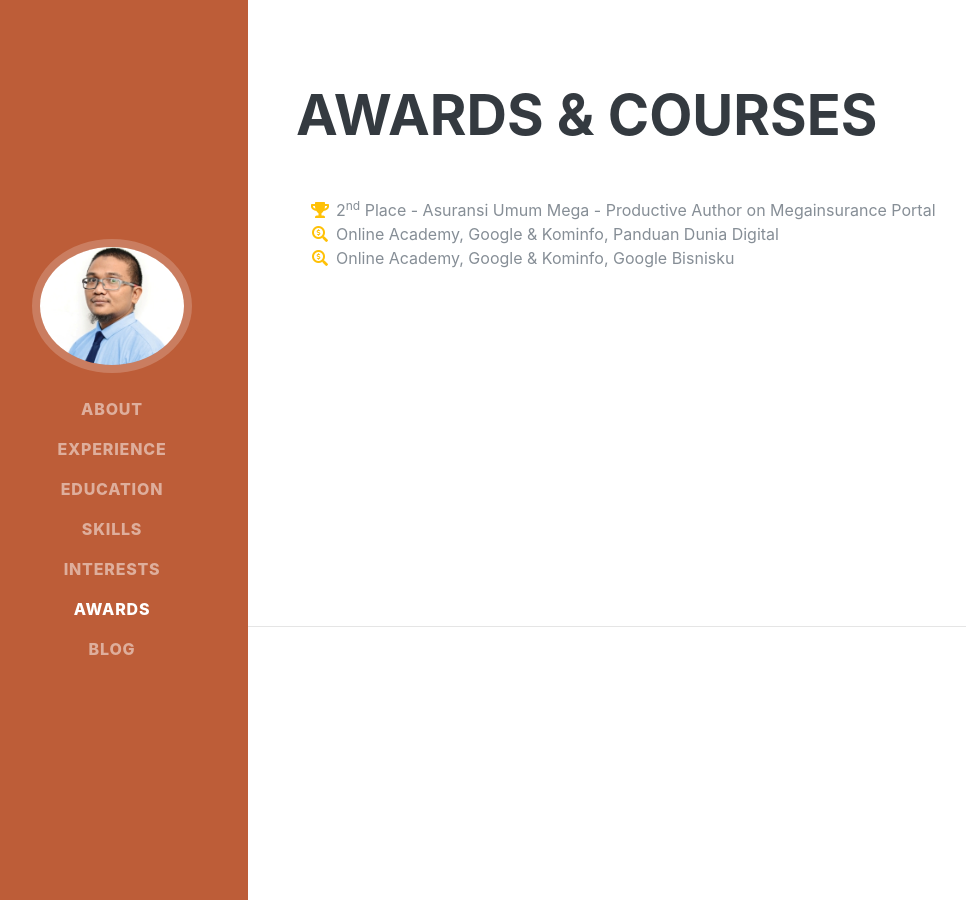
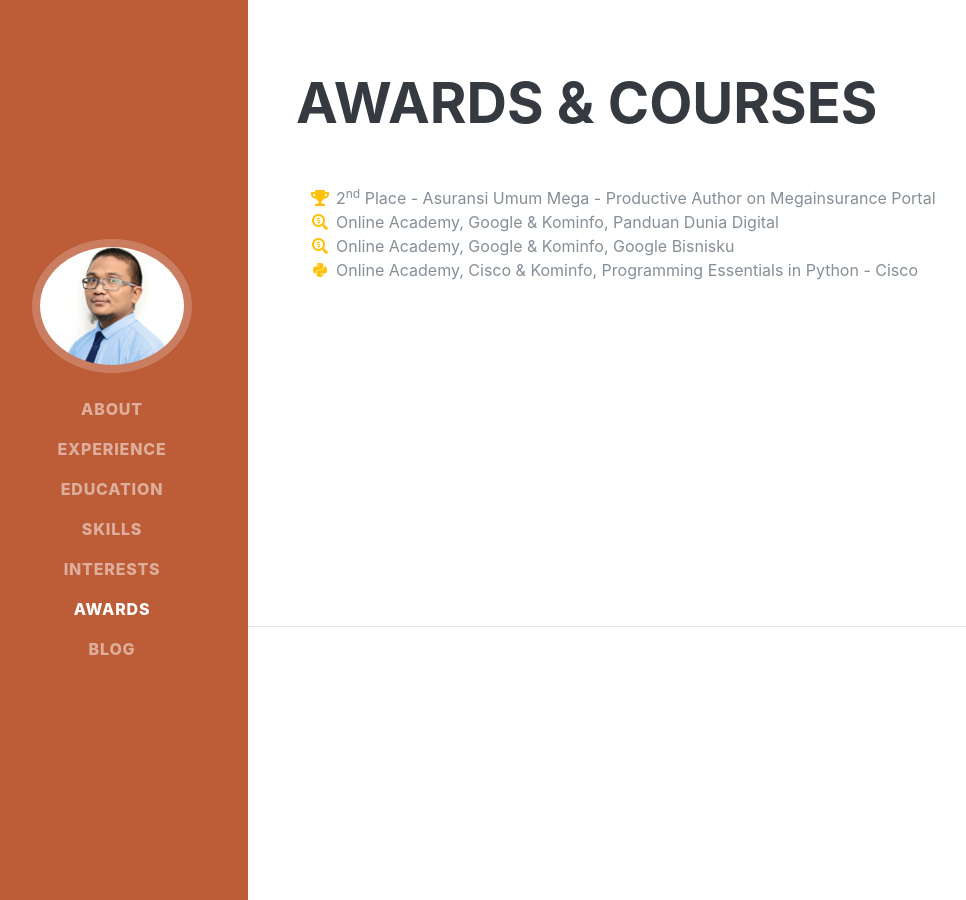
Before and after one commit to kandra-id/kandra-id.github-io, a Jekyll site: the page built from index.html, in a window 1280 px wide and 900 px high, scrolled down 4779 px. Shown: the whole window, without its empty margins (24-990 px from the left). Built offline with Jekyll 4.4.1, drawn with Linux system fonts in a browser that asks for light colours; some web fonts are replaced.

Commit message:
Update default.html

```diff
--- a/_layouts/default.html
+++ b/_layouts/default.html
@@ -118,6 +118,9 @@
           <li class="list-inline-item">
           <i class="fab fa-blogger-b"></i>
             </li>
+          <li class="list-inline-item">
+            <i class="fab fa-python"></i>
+          </li>
         </ul>
 
     </section>
@@ -151,6 +154,10 @@
             <i class="fa-li fas fa-search-dollar text-warning"></i>
             Online Academy, Google &amp; Kominfo, Google Bisnisku
           </li>
+          <li>
+            <i class="fa-li fab fa-python text-warning"></i>
+            Online Academy, Cisco &amp; Kominfo, Programming Essentials in Python - Cisco
+          </li>
         </ul>
       </div>
     </section>
```
